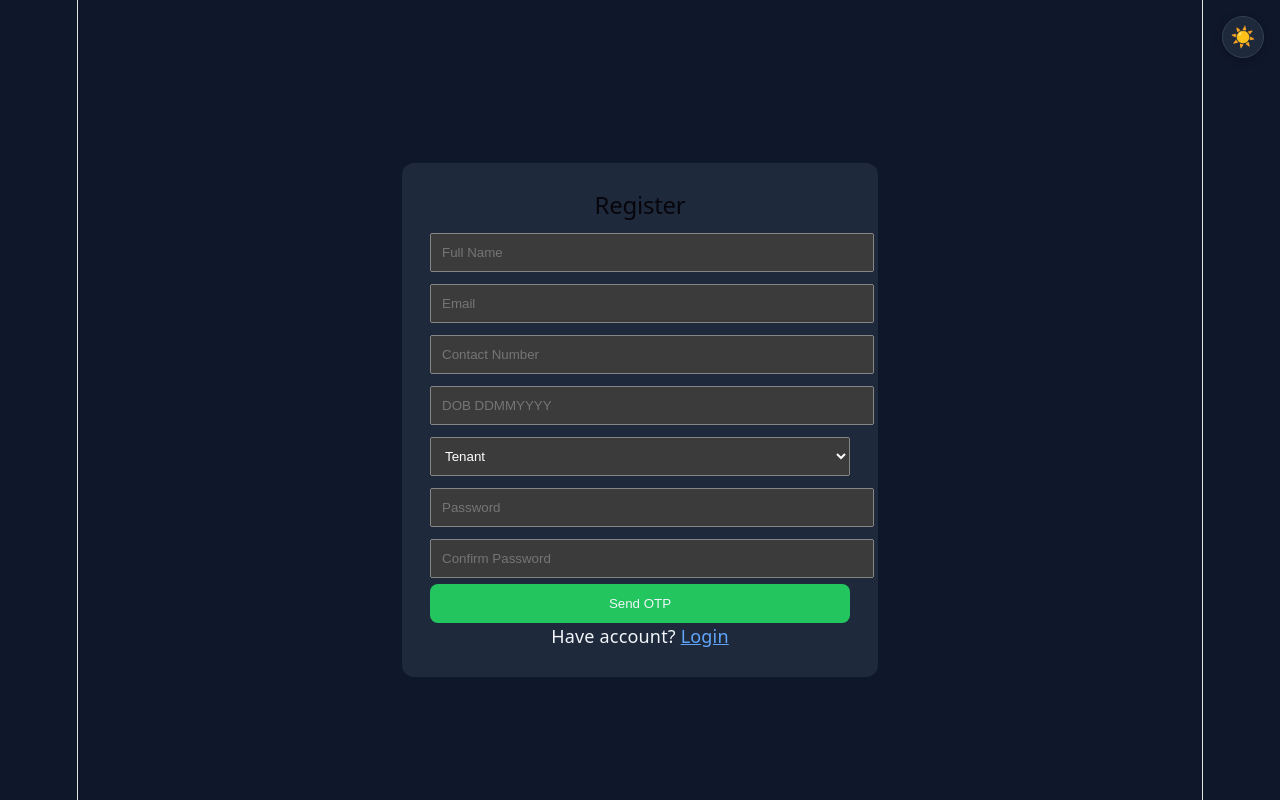
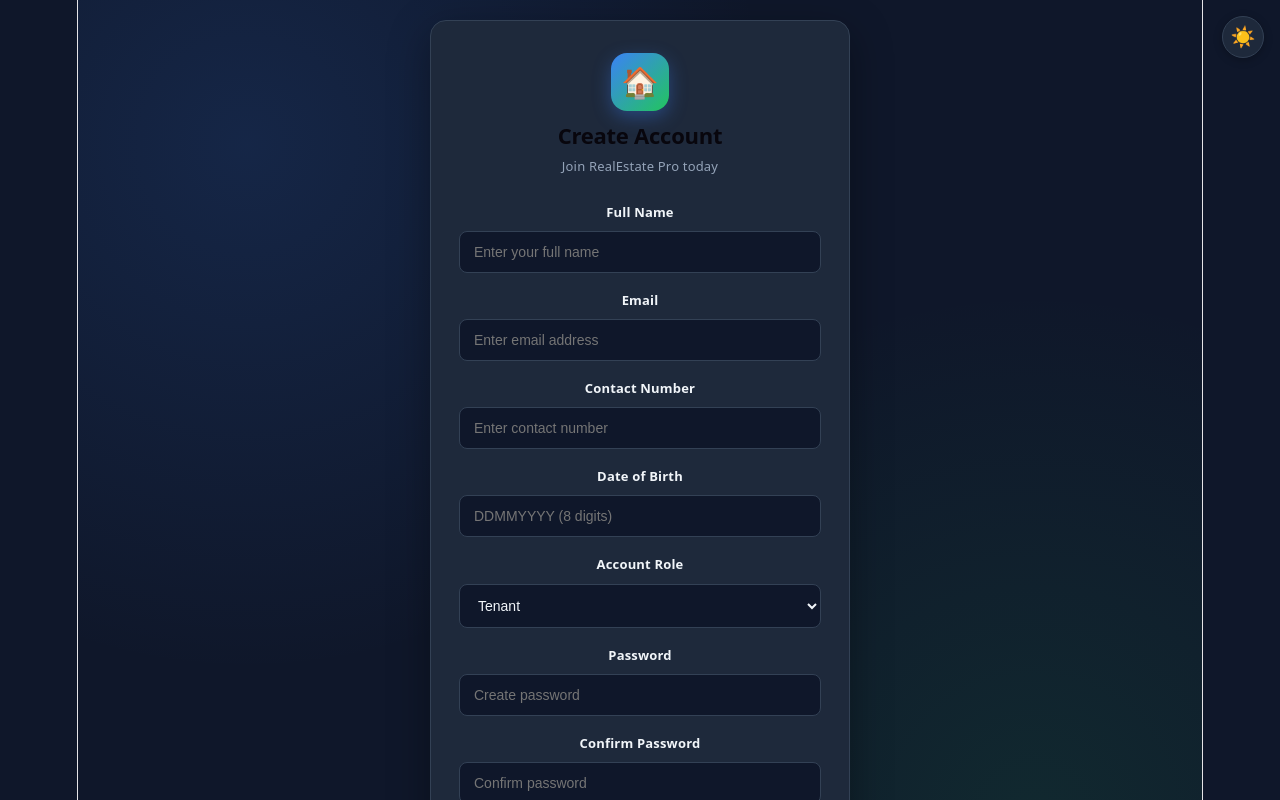
Before and after one commit to matiur25580/realestate-management-system, a React (Vite) app in the folder client/: page /register in a window 1280 px wide. Shown: the top 800 px of the page. Built offline with nearby package versions, Linux system fonts and the light colour scheme; no server answers.

Commit message:
auth pages redesign equal boxes professional

```diff
--- /dev/null
+++ b/client/src/components/authStyles.js
@@ -0,0 +1,36 @@
+export const pageWrap = {
+  minHeight:'100vh', display:'flex', justifyContent:'center', alignItems:'center',
+  background:'var(--app-bg)', color:'var(--app-text)', padding:'20px', boxSizing:'border-box',
+  backgroundImage:'radial-gradient(circle at 15% 15%, rgba(59,130,246,0.14), transparent 42%), radial-gradient(circle at 85% 85%, rgba(34,197,94,0.10), transparent 42%)'
+};
+export const card = {
+  width:'100%', maxWidth:'420px', boxSizing:'border-box', background:'var(--app-card)',
+  padding:'32px 28px', borderRadius:'16px', border:'1px solid var(--app-border)',
+  boxShadow:'0 12px 40px rgba(0,0,0,0.35)'
+};
+export const logo = {
+  width:'58px', height:'58px', borderRadius:'16px', margin:'0 auto 12px',
+  background:'linear-gradient(135deg,#3b82f6,#22c55e)', display:'flex',
+  alignItems:'center', justifyContent:'center', fontSize:'30px',
+  boxShadow:'0 6px 18px rgba(59,130,246,0.35)'
+};
+export const title = { margin:'0 0 4px', fontSize:'22px', textAlign:'center', fontWeight:'800' };
+export const subtitle = { textAlign:'center', color:'var(--app-muted)', fontSize:'13px', margin:'0 0 20px' };
+export const label = { display:'block', fontSize:'13px', fontWeight:'600', margin:'14px 0 6px' };
+export const inp = {
+  width:'100%', boxSizing:'border-box', padding:'12px 14px', borderRadius:'8px',
+  border:'1px solid var(--app-border)', background:'var(--app-bg)',
+  color:'var(--app-text)', fontSize:'14px', outline:'none', margin:'0'
+};
+export const btn = (bg)=>({
+  width:'100%', boxSizing:'border-box', padding:'13px', background:bg, border:'none',
+  color:'#fff', borderRadius:'8px', marginTop:'18px', fontSize:'15px',
+  fontWeight:'700', cursor:'pointer', transition:'filter 0.2s'
+});
+export const link = { color:'#60a5fa', textDecoration:'none', fontSize:'14px', fontWeight:'600' };
+export const footer = { textAlign:'center', marginTop:'18px', fontSize:'14px', color:'var(--app-muted)' };
+export const otpBox = {
+  width:'46px', height:'52px', boxSizing:'border-box', textAlign:'center', fontSize:'20px',
+  fontWeight:'700', borderRadius:'8px', border:'1px solid var(--app-border)',
+  background:'var(--app-bg)', color:'var(--app-text)', outline:'none'
+};
--- a/client/src/index.css
+++ b/client/src/index.css
@@ -131,3 +131,8 @@ code {
   background: var(--app-bg);
   color: var(--app-text);
 }
+
+/* ===== Auth inputs ===== */
+.auth-inp:focus { border-color:#3b82f6 !important; box-shadow:0 0 0 3px rgba(59,130,246,0.25); }
+.auth-btn:hover { filter:brightness(1.12); }
+.auth-btn:active { transform:scale(0.99); }
--- a/client/src/pages/ForgotPassword.jsx
+++ b/client/src/pages/ForgotPassword.jsx
@@ -1,7 +1,8 @@
-import { useState, useRef, useEffect } from 'react'
-import ThemeToggle from '../components/ThemeToggle';;
+import { useState, useRef, useEffect } from 'react';
 import { useNavigate, Link } from 'react-router-dom';
 import api from '../api';
+import ThemeToggle from '../components/ThemeToggle';
+import { pageWrap, card, logo, title, subtitle, label, inp, btn, link, footer, otpBox } from '../components/authStyles';
 
 export default function ForgotPassword(){
   const [step, setStep] = useState(1);
@@ -53,38 +54,40 @@ export default function ForgotPassword(){
   };
 
   return (
-    <div style={{minHeight:'100vh',display:'flex',justifyContent:'center',alignItems:'center',background:'var(--app-bg)',color:'var(--app-text)',padding:'20px'}}>
+    <div style={pageWrap}>
       <div style={{position:'fixed',top:16,right:16,zIndex:50}}><ThemeToggle /></div>
       {step===1 ? (
-        <form onSubmit={sendOtp} style={{width:'100%',maxWidth:'400px',background:'var(--app-card)',padding:'30px',borderRadius:'12px'}}>
-          <h2 style={{textAlign:'center'}}>Forgot Password</h2>
-          <p style={{textAlign:'center',color:'var(--app-muted)',fontSize:'14px'}}>Registered email dao, OTP jabe</p>
-          <label>Email</label>
-          <input value={email} onChange={e=>setEmail(e.target.value)} placeholder="Registered email" style={{width:'100%',padding:'10px',margin:'8px 0'}} required />
-          <button type="submit" style={{width:'100%',padding:'12px',background:'#3b82f6',border:'none',color:'var(--app-text)',borderRadius:'8px',marginTop:'10px'}}>Send OTP</button>
-          <p style={{textAlign:'center',marginTop:'12px'}}><Link to="/login" style={{color:'#60a5fa'}}>Back to Login</Link></p>
+        <form onSubmit={sendOtp} style={card}>
+          <div style={logo}>🔑</div>
+          <h2 style={title}>Forgot Password</h2>
+          <p style={subtitle}>Enter your registered email, we'll send an OTP</p>
+          <label style={label}>Email</label>
+          <input value={email} onChange={e=>setEmail(e.target.value)} placeholder="Registered email address" className="auth-inp" style={inp} required />
+          <button type="submit" className="auth-btn" style={btn('#3b82f6')}>Send OTP</button>
+          <p style={footer}><Link to="/login" style={link}>← Back to Login</Link></p>
         </form>
       ) : (
-        <form onSubmit={resetPw} style={{width:'100%',maxWidth:'400px',background:'var(--app-card)',padding:'30px',borderRadius:'12px'}}>
-          <h2 style={{textAlign:'center'}}>Reset Password</h2>
-          <p style={{textAlign:'center',color:'var(--app-muted)',fontSize:'14px'}}>OTP sent to {email}</p>
-          <label>6-digit OTP</label>
+        <form onSubmit={resetPw} style={card}>
+          <div style={logo}>🔑</div>
+          <h2 style={title}>Reset Password</h2>
+          <p style={subtitle}>OTP sent to {email}</p>
+          <label style={{...label, textAlign:'center'}}>6-digit OTP</label>
           <div style={{display:'flex',gap:'8px',justifyContent:'center',margin:'10px 0'}}>
             {otp.map((d,i)=>(
-              <input key={i} ref={el=>boxRefs.current[i]=el} value={d} onChange={e=>handleBox(i,e.target.value)} onKeyDown={e=>{ if(e.key==='Backspace' && !otp[i] && i>0) boxRefs.current[i-1]?.focus(); }} maxLength={1} inputMode="numeric" style={{width:'45px',height:'50px',textAlign:'center',fontSize:'20px',borderRadius:'8px',border:'1px solid #475569',background:'var(--app-bg)',color:'var(--app-text)'}} />
+              <input key={i} ref={el=>boxRefs.current[i]=el} value={d} onChange={e=>handleBox(i,e.target.value)} onKeyDown={e=>{ if(e.key==='Backspace' && !otp[i] && i>0) boxRefs.current[i-1]?.focus(); }} maxLength={1} inputMode="numeric" className="auth-inp" style={otpBox} />
             ))}
           </div>
-          <p style={{textAlign:'center',color: seconds>0 ? '#22c55e' : '#ef4444'}}>{seconds>0 ? `OTP valid: ${fmt(seconds)}` : 'OTP expired'}</p>
-          {seconds<=0 && <button type="button" onClick={sendOtp} style={{width:'100%',padding:'10px',background:'#f59e0b',border:'none',color:'var(--app-text)',borderRadius:'8px',marginBottom:'8px'}}>Resend OTP</button>}
-          <label>New Password</label>
+          <p style={{textAlign:'center',color:seconds>0?'#22c55e':'#ef4444',fontSize:'14px',fontWeight:'600'}}>{seconds>0 ? `OTP valid: ${fmt(seconds)}` : 'OTP expired'}</p>
+          {seconds<=0 && <button type="button" onClick={sendOtp} className="auth-btn" style={btn('#f59e0b')}>Resend OTP</button>}
+          <label style={label}>New Password</label>
           <div style={{position:'relative'}}>
-            <input type={show?'text':'password'} value={newPassword} onChange={e=>setNewPassword(e.target.value)} placeholder="New password (min 6)" style={{width:'100%',padding:'10px',margin:'8px 0'}} required />
-            <span onClick={()=>setShow(!show)} style={{position:'absolute',right:'10px',top:'18px',cursor:'pointer'}}>👁️</span>
+            <input type={show?'text':'password'} value={newPassword} onChange={e=>setNewPassword(e.target.value)} placeholder="New password (min 6 chars)" className="auth-inp" style={{...inp, paddingRight:'42px'}} required />
+            <span onClick={()=>setShow(!show)} style={{position:'absolute',right:'12px',top:'50%',transform:'translateY(-50%)',cursor:'pointer',fontSize:'18px'}}>👁️</span>
           </div>
-          <label>Confirm Password</label>
-          <input type={show?'text':'password'} value={confirm} onChange={e=>setConfirm(e.target.value)} placeholder="Confirm new password" style={{width:'100%',padding:'10px',margin:'8px 0'}} required />
-          <button type="submit" style={{width:'100%',padding:'12px',background:'#22c55e',border:'none',color:'var(--app-text)',borderRadius:'8px',marginTop:'10px'}}>Reset Password</button>
-          <p style={{textAlign:'center',marginTop:'12px'}}><Link to="/login" style={{color:'#60a5fa'}}>Back to Login</Link></p>
+          <label style={label}>Confirm Password</label>
+          <input type={show?'text':'password'} value={confirm} onChange={e=>setConfirm(e.target.value)} placeholder="Confirm new password" className="auth-inp" style={inp} required />
+          <button type="submit" className="auth-btn" style={btn('#22c55e')}>Reset Password</button>
+          <p style={footer}><Link to="/login" style={link}>← Back to Login</Link></p>
         </form>
       )}
     </div>
--- a/client/src/pages/Login.jsx
+++ b/client/src/pages/Login.jsx
@@ -1,8 +1,9 @@
-import { useState } from 'react'
-import ThemeToggle from '../components/ThemeToggle';;
+import { useState } from 'react';
 import { useNavigate, Link } from 'react-router-dom';
 import api from '../api';
 import { useAuth } from '../context/AuthContext';
+import ThemeToggle from '../components/ThemeToggle';
+import { pageWrap, card, logo, title, subtitle, label, inp, btn, link, footer } from '../components/authStyles';
 
 export default function Login(){
   const [role, setRole] = useState('Tenant');
@@ -24,24 +25,30 @@ export default function Login(){
   };
 
   return (
-    <div style={{minHeight:'100vh',display:'flex',justifyContent:'center',alignItems:'center',background:'var(--app-bg)',color:'var(--app-text)',padding:'20px'}}>
+    <div style={pageWrap}>
       <div style={{position:'fixed',top:16,right:16,zIndex:50}}><ThemeToggle /></div>
-      <form onSubmit={handleLogin} style={{width:'100%',maxWidth:'400px',background:'var(--app-card)',padding:'30px',borderRadius:'12px'}}>
-        <h2 style={{textAlign:'center'}}>RealEstate Login</h2>
-        <label>Account Role</label>
-        <select value={role} onChange={e=>setRole(e.target.value)} style={{width:'100%',padding:'10px',margin:'8px 0'}}>
+      <form onSubmit={handleLogin} style={card}>
+        <div style={logo}>🏠</div>
+        <h2 style={title}>RealEstate Pro</h2>
+        <p style={subtitle}>Sign in to your account</p>
+
+        <label style={label}>Account Role</label>
+        <select value={role} onChange={e=>setRole(e.target.value)} className="auth-inp" style={inp}>
           <option>Admin</option><option>Agent</option><option>Owner</option><option>Tenant</option><option>Maintenance</option>
         </select>
-        <label>Email or Unique ID</label>
-        <input value={emailOrId} onChange={e=>setEmailOrId(e.target.value)} placeholder="Email or Unique ID" style={{width:'100%',padding:'10px',margin:'8px 0'}} required />
-        <label>Password</label>
+
+        <label style={label}>Email or Unique ID</label>
+        <input value={emailOrId} onChange={e=>setEmailOrId(e.target.value)} placeholder="Enter email or unique ID" className="auth-inp" style={inp} required />
+
+        <label style={label}>Password</label>
         <div style={{position:'relative'}}>
-          <input type={show?'text':'password'} value={password} onChange={e=>setPassword(e.target.value)} placeholder="Password" style={{width:'100%',padding:'10px',margin:'8px 0'}} required />
-          <span onClick={()=>setShow(!show)} style={{position:'absolute',right:'10px',top:'18px',cursor:'pointer'}}>👁️</span>
+          <input type={show?'text':'password'} value={password} onChange={e=>setPassword(e.target.value)} placeholder="Enter password" className="auth-inp" style={{...inp, paddingRight:'42px'}} required />
+          <span onClick={()=>setShow(!show)} style={{position:'absolute',right:'12px',top:'50%',transform:'translateY(-50%)',cursor:'pointer',fontSize:'18px'}}>👁️</span>
         </div>
-        <p style={{textAlign:"right",marginTop:"4px"}}><Link to="/forgot-password" style={{color:"#60a5fa",fontSize:"14px"}}>Forgot Password?</Link></p>
-        <button type="submit" style={{width:'100%',padding:'12px',background:'#3b82f6',border:'none',color:'var(--app-text)',borderRadius:'8px',marginTop:'10px'}}>Login</button>
-        <p style={{textAlign:'center',marginTop:'12px'}}>No account? <Link to="/register" style={{color:'#60a5fa'}}>Register</Link></p>
+
+        <p style={{textAlign:'right',margin:'10px 0 0'}}><Link to="/forgot-password" style={link}>Forgot Password?</Link></p>
+        <button type="submit" className="auth-btn" style={btn('#3b82f6')}>Login</button>
+        <p style={footer}>No account? <Link to="/register" style={link}>Create one</Link></p>
       </form>
     </div>
   );
--- a/client/src/pages/Register.jsx
+++ b/client/src/pages/Register.jsx
@@ -1,11 +1,14 @@
-import { useState } from 'react'
-import ThemeToggle from '../components/ThemeToggle';;
+import { useState } from 'react';
 import { useNavigate, Link } from 'react-router-dom';
 import api from '../api';
+import ThemeToggle from '../components/ThemeToggle';
+import { pageWrap, card, logo, title, subtitle, label, inp, btn, link, footer } from '../components/authStyles';
 
 export default function Register(){
   const [form, setForm] = useState({ fullName:'', email:'', contactNumber:'', dob:'', role:'Tenant', password:'', confirm:'' });
   const nav = useNavigate();
+  const set = (k)=> (e)=> setForm({...form,[k]:e.target.value});
+
   const handle = async (e)=>{
     e.preventDefault();
     if(form.password !== form.confirm) return alert('Password mismatch');
@@ -16,22 +19,40 @@ export default function Register(){
       nav('/verify-otp');
     }catch(err){ alert(err.response?.data?.message || 'Failed'); }
   };
+
   return (
-    <div style={{minHeight:'100vh',display:'flex',justifyContent:'center',alignItems:'center',background:'var(--app-bg)',color:'var(--app-text)',padding:'20px'}}>
+    <div style={pageWrap}>
       <div style={{position:'fixed',top:16,right:16,zIndex:50}}><ThemeToggle /></div>
-      <form onSubmit={handle} style={{width:'100%',maxWidth:'420px',background:'var(--app-card)',padding:'28px',borderRadius:'12px'}}>
-        <h2 style={{textAlign:'center'}}>Register</h2>
-        <input placeholder="Full Name" value={form.fullName} onChange={e=>setForm({...form,fullName:e.target.value})} style={{width:'100%',padding:'10px',margin:'6px 0'}} required />
-        <input placeholder="Email" type="email" value={form.email} onChange={e=>setForm({...form,email:e.target.value})} style={{width:'100%',padding:'10px',margin:'6px 0'}} required />
-        <input placeholder="Contact Number" value={form.contactNumber} onChange={e=>setForm({...form,contactNumber:e.target.value})} style={{width:'100%',padding:'10px',margin:'6px 0'}} required />
-        <input placeholder="DOB DDMMYYYY" value={form.dob} onChange={e=>setForm({...form,dob:e.target.value})} style={{width:'100%',padding:'10px',margin:'6px 0'}} required />
-        <select value={form.role} onChange={e=>setForm({...form,role:e.target.value})} style={{width:'100%',padding:'10px',margin:'6px 0'}}>
+      <form onSubmit={handle} style={card}>
+        <div style={logo}>🏠</div>
+        <h2 style={title}>Create Account</h2>
+        <p style={subtitle}>Join RealEstate Pro today</p>
+
+        <label style={label}>Full Name</label>
+        <input placeholder="Enter your full name" value={form.fullName} onChange={set('fullName')} className="auth-inp" style={inp} required />
+
+        <label style={label}>Email</label>
+        <input placeholder="Enter email address" type="email" value={form.email} onChange={set('email')} className="auth-inp" style={inp} required />
+
+        <label style={label}>Contact Number</label>
+        <input placeholder="Enter contact number" value={form.contactNumber} onChange={set('contactNumber')} className="auth-inp" style={inp} required />
+
+        <label style={label}>Date of Birth</label>
+        <input placeholder="DDMMYYYY (8 digits)" value={form.dob} onChange={set('dob')} className="auth-inp" style={inp} required />
+
+        <label style={label}>Account Role</label>
+        <select value={form.role} onChange={set('role')} className="auth-inp" style={inp}>
           <option>Admin</option><option>Agent</option><option>Owner</option><option>Tenant</option><option>Maintenance</option>
         </select>
-        <input type="password" placeholder="Password" value={form.password} onChange={e=>setForm({...form,password:e.target.value})} style={{width:'100%',padding:'10px',margin:'6px 0'}} required />
-        <input type="password" placeholder="Confirm Password" value={form.confirm} onChange={e=>setForm({...form,confirm:e.target.value})} style={{width:'100%',padding:'10px',margin:'6px 0'}} required />
-        <button type="submit" style={{width:'100%',padding:'12px',background:'#22c55e',border:'none',color:'var(--app-text)',borderRadius:'8px'}}>Send OTP</button>
-        <p style={{textAlign:'center'}}>Have account? <Link to="/login" style={{color:'#60a5fa'}}>Login</Link></p>
+
+        <label style={label}>Password</label>
+        <input type="password" placeholder="Create password" value={form.password} onChange={set('password')} className="auth-inp" style={inp} required />
+
+        <label style={label}>Confirm Password</label>
+        <input type="password" placeholder="Confirm password" value={form.confirm} onChange={set('confirm')} className="auth-inp" style={inp} required />
+
+        <button type="submit" className="auth-btn" style={btn('#22c55e')}>Send OTP</button>
+        <p style={footer}>Already have an account? <Link to="/login" style={link}>Login</Link></p>
       </form>
     </div>
   );
```
